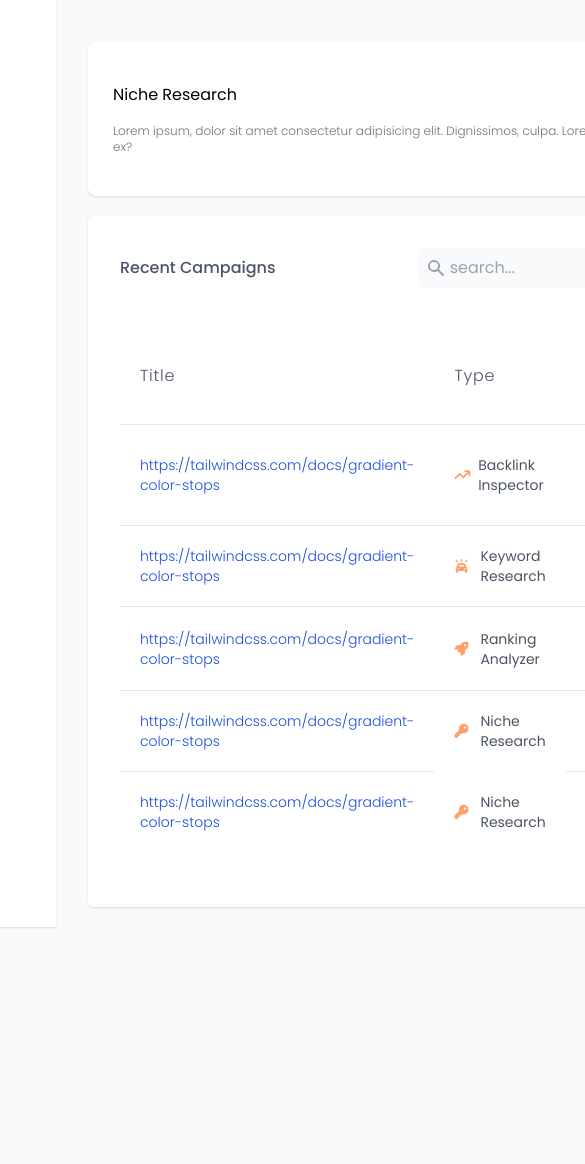
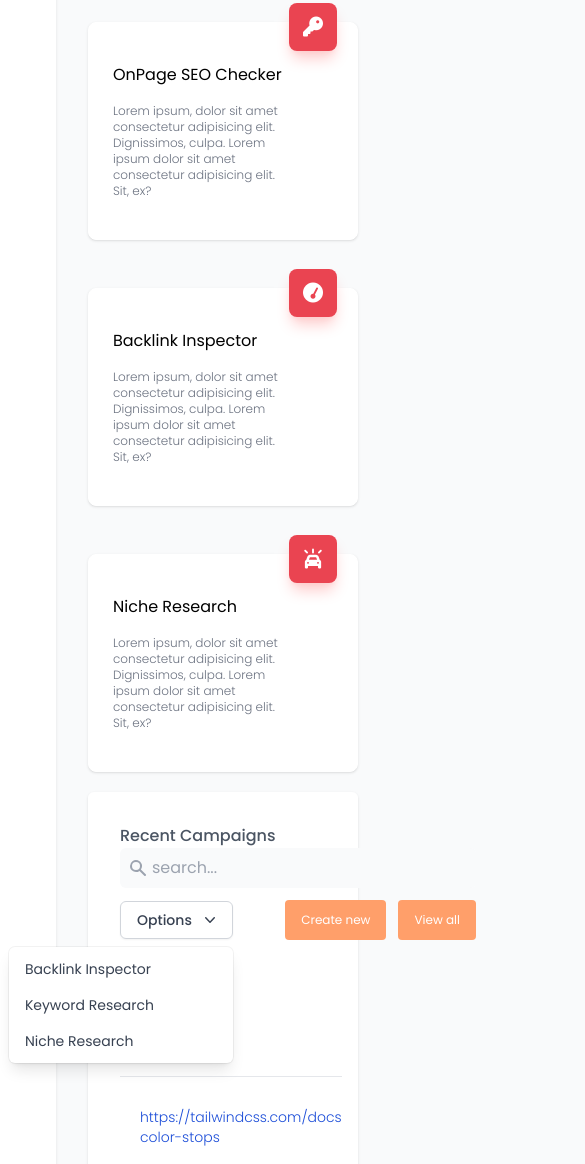
Before and after one commit to abirhasandipu/kwr-dashboard, a website: page src/index.html in a window 390 px wide. Shown: the part 1892-3056 px from the top of the page, 585 px wide, since content can reach past the window. Before the commit the page ends 2819 px from the top, so only its background shows below. Drawn offline with Linux system fonts and the light colour scheme.

Commit message:
responsive fix

```diff
--- a/src/index.html
+++ b/src/index.html
@@ -65,7 +65,8 @@
             </div> -->
         </div>
         <!-- main body -->
-        <div class="">
+        <div
+            class="basis-[calc(theme(width.full)-theme(spacing.60))] max-w-[calc(theme(width.full)-theme(spacing.60))] small-laptop:basis-[calc(theme(width.full)-theme(spacing.14))] small-laptop:max-w-[calc(theme(width.full)-theme(spacing.14))]">
             <div class="">
                 <!-- banner and features -->
                 <div class="w-full">
@@ -315,11 +316,11 @@
             <!-- table -->
             <div class="mx-8 mb-5 rounded-md shadow">
                 <div class="bg-white p-8 rounded-md w-full">
-                    <div class="flex items-center justify-between pb-6">
+                    <div class="flex items-center justify-between pb-6 flex-wrap">
                         <div>
                             <h2 class="text-gray-600 font-medium">Recent Campaigns</h2>
                         </div>
-                        <div class="flex items-center gap-3 justify-between">
+                        <div class="flex items-center gap-3 justify-between flex-wrap">
                             <div class="flex bg-gray-50 items-center p-2 rounded-md">
                                 <svg xmlns="http://www.w3.org/2000/svg" class="h-5 w-5 text-gray-400"
                                     viewBox="0 0 20 20" fill="currentColor">
```
Also changed, not shown: dist/output.css.
